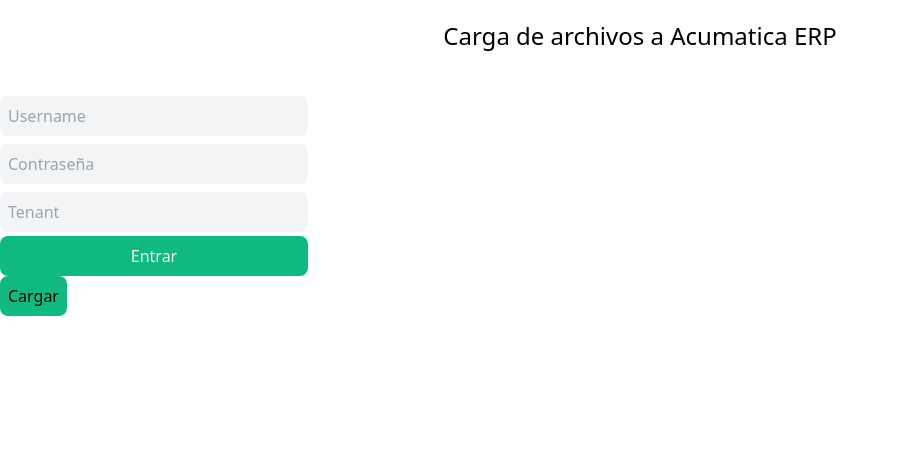
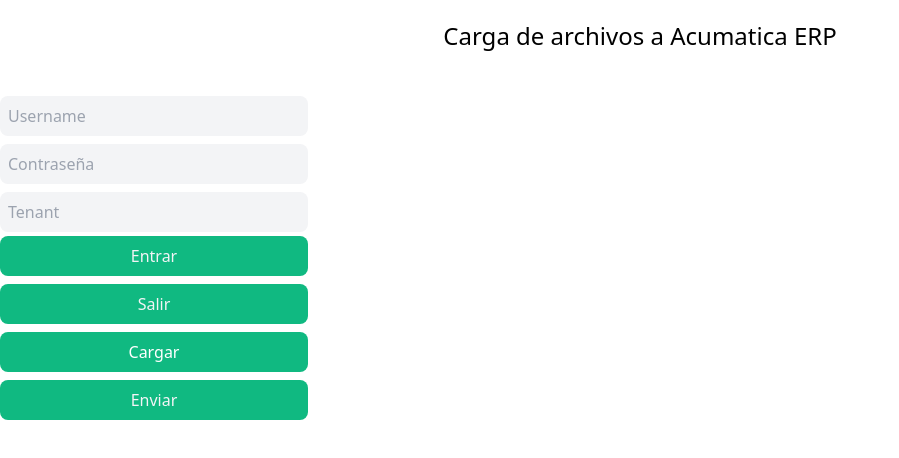
Before and after one commit to jperuyero/clandbus, a Next.js app: page / in a window 1280 px wide. Shown: the top 458 px of the page, without its empty margins (0-899 px from the left). Built offline with nearby package versions, Linux system fonts and the light colour scheme.

Commit message:
prueba de cors

```diff
--- a/components/Login.js
+++ b/components/Login.js
@@ -1,6 +1,7 @@
 import React from 'react'
 import { useFormik } from 'formik'
 import * as Yup from 'yup'
+import axios from 'axios'
 
 export const Login = () => {
   const formik = useFormik({
@@ -11,31 +12,68 @@
       const variables = {
         loginInput: formData,
       }
-      try {
       console.log(variables)
-        const raw = {
+      const raw2 = JSON.stringify({
         name: formData.username,
         password: formData.password,
         tenant: `{{${formData.tenant}}}`,
         locale: 'en-US',
-        }
+      })
+
+      const raw = `{\r\n  "name": "${formData.username}",\r\n  "password": "${formData.password}",\r\n  "tenant": "{{${formData.tenant}}}",\r\n  "locale":"en-US"\r\n}`
+      console.log(raw)
+      console.log(raw2)
 
       const requestOptions = {
         method: 'POST',
         body: raw,
         redirect: 'follow',
+        credentials: 'include',
+        // mode: 'no-cors',
+        headers: {
+          'Content-Type': 'application/json',
+          Accept: 'application/json',
+          'Access-Control-Allow-Origin': '*',
+        },
       }
+      try {
         const response = await fetch(
-          'https://soporte.clandbus.com/mejorcompra/entity/auth/login',
+          'https://soporte.clandbus.com/mejorcompra/entity/auth/login/',
           requestOptions
         )
-        console.log(response.text())
-
+        console.log(response)
+        // return response.json()
       } catch (error) {
-        console.log('error', error)
+        return error
       }
     },
   })
+
+  const handleLogout = async () => {
+    const myHeaders = new Headers()
+    myHeaders.append('Accept', 'application/json')
+    myHeaders.append('Content-Type', 'application/json')
+
+    const requestOptions = {
+      method: 'POST',
+      headers: myHeaders,
+      redirect: 'follow',
+      // mode: 'no-cors',
+      headers: {
+        'Access-Control-Allow-Origin': '*',
+      },
+    }
+    try {
+      const response = await fetch(
+        'https://soporte.clandbus.com/mejorcompra/entity/auth/logout',
+        requestOptions
+      )
+      console.log(response)
+      // return response.json()
+    } catch (error) {
+      console.log(error)
+    }
+  }
 
   return (
     <div>
@@ -69,6 +107,13 @@
           Entrar
         </button>
       </form>
+      <button
+        className="tw-p-2 tw-rounded-lg tw-bg-green-500 tw-text-gray-100 disabled:tw-opacity-50 tw-w-full tw-my-2"
+        type="submit"
+        onClick={handleLogout}
+      >
+        Salir
+      </button>
     </div>
   )
 }
--- /dev/null
+++ b/components/arr.js
@@ -0,0 +1,42 @@
+export const arr = (item) => {
+  const arr = {
+    OrderType: {
+      value: item.OrderType,
+    },
+    Customer: {
+      value: item.CustomerID,
+    },
+    ExternalReference: {
+      value: item.Referencia,
+    },
+    CustomerOrderNbr: {
+      value: Math.random() * 10000000000000000,
+    },
+    Location: {
+      value: item.Ubicación,
+    },
+    OrderDetail: [
+      {
+        DiscountPercent: {
+          value: item['Discount Percent'],
+        },
+        InventoryID: {
+          value: item.InventoryID,
+        },
+        UnitPrice: {
+          value: item['Unit Price'],
+        },
+        UOM: {
+          value: item.UOM,
+        },
+        Warehouse: {
+          value: item.Warehouse,
+        },
+        Quantity: {
+          value: item.Qty /* If Allocation section is not sent*/,
+        },
+      },
+    ],
+  }
+  return arr
+}
--- a/package.json
+++ b/package.json
@@ -11,6 +11,7 @@
     "@material-ui/core": "^4.11.4",
     "@material-ui/icons": "^4.11.2",
     "autoprefixer": "^10.2.6",
+    "axios": "^0.21.1",
     "formik": "^2.2.9",
     "next": "^10.0.0",
     "postcss": "^8.3.4",
--- a/pages/index.js
+++ b/pages/index.js
@@ -8,6 +8,7 @@
 import TableRow from '@material-ui/core/TableRow'
 import Paper from '@material-ui/core/Paper'
 import { Login } from '../components/Login'
+import { arr } from '../components/arr'
 
 export default function Home() {
   const [items, setItems] = useState([])
@@ -46,15 +47,41 @@
   }
 
   console.log(items)
+
+  const handleSend = () => {
+    items.forEach((item) => {
+      const arreglo = arr(item)
+      console.log(JSON.stringify(arreglo))
+      var requestOptions = {
+        method: 'PUT',
+        body: JSON.stringify(arreglo),
+        redirect: 'follow',
+        // mode: 'no-cors',
+        headers: {
+          'Access-Control-Allow-Origin': '*',
+        },
+      }
+
+      fetch(
+        'https://soporte.clandbus.com/mejorcompra/entity/OLX/17.200.001/OLX/17.200.001/SalesOrders',
+        requestOptions
+      )
+        .then((response) => response.text())
+        .then((result) => console.log(result))
+        .catch((error) => console.log('error', error))
+    })
+  }
+
   return (
     <div className="md:tw-container tw-mx-auto tw-py-5">
       <h1 className="tw-text-2xl tw-text-center tw-mb-10">
         Carga de archivos a Acumatica ERP
       </h1>
       <div className="tw-grid tw-grid-cols-4 tw-gap-4">
-        <label className="tw-col-span-1">
+        <div className="tw-col-span-1">
           <Login />
-          <span className="tw-bg-green-500 tw-inline-block tw-rounded-lg tw-p-2">
+          <label>
+            <span className="tw-bg-green-500 tw-inline-block tw-rounded-lg tw-p-2 tw-w-full tw-text-center tw-text-white">
               Cargar
             </span>
             <input
@@ -67,6 +94,14 @@
               }}
             />
           </label>
+          <button
+            className="tw-p-2 tw-rounded-lg tw-bg-green-500 tw-text-gray-100 disabled:tw-opacity-50 tw-w-full tw-my-2"
+            type="submit"
+            onClick={handleSend}
+          >
+            Enviar
+          </button>
+        </div>
         <div className="tw-col-span-3">
           {items.length > 0 ? (
             <TableContainer component={Paper}>
```
Also changed, not shown: 1 other file (tests, documents, lock files or other folders). Lines whose indentation alone changed are shown as unchanged.
